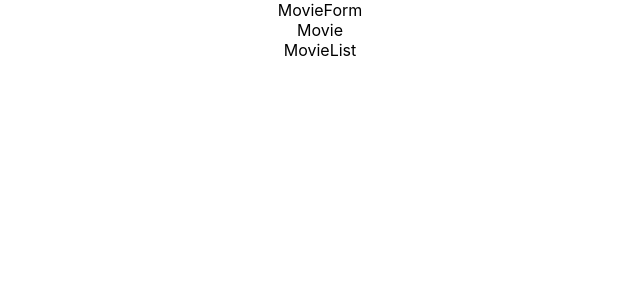
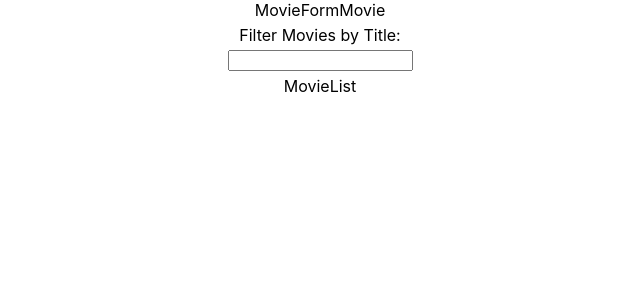
Before and after one commit to rileyjhoff/2.2b-movie-list-maker-from-scratch, a React (Create React App) app: page / in a window 1280 px wide. Shown: the top 300 px of the page, without its empty margins (320-960 px from the left). Built offline with nearby package versions, Linux system fonts and the light colour scheme.

Commit message:
add input for filtering in App. some initial styling

```diff
--- a/src/App.css
+++ b/src/App.css
@@ -1,3 +1,24 @@
 .App {
   text-align: center;
+  display: flex;
+  flex-direction: column;
+  align-items: center;
 }
+
+.top-container {
+  display: flex;
+  justify-content: center;
+}
+
+.filter {
+  display: flex;
+  flex-direction: column;
+  justify-content: center;
+  align-items: center;
+  padding: 5px;
+}
+
+.filter > input {
+  margin-top: 5px;
+  text-align: center;
+}
--- a/src/App.js
+++ b/src/App.js
@@ -15,8 +15,14 @@ function App() {
 
   return (
     <div className="App">
-      <MovieForm />
-      <Movie />
+      <div className="top-container">
+        <MovieForm />
+        <Movie />
+      </div>
+      <label className="filter">
+        Filter Movies by Title:
+        <input />
+      </label>
       <MovieList />
     </div>
   );
```
